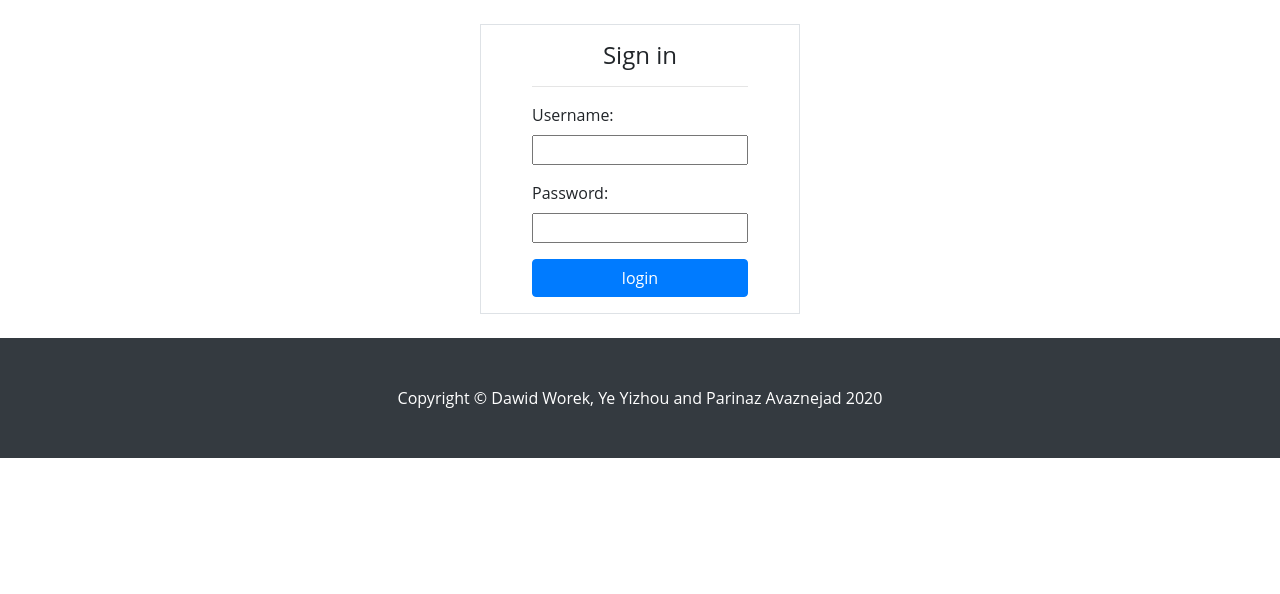
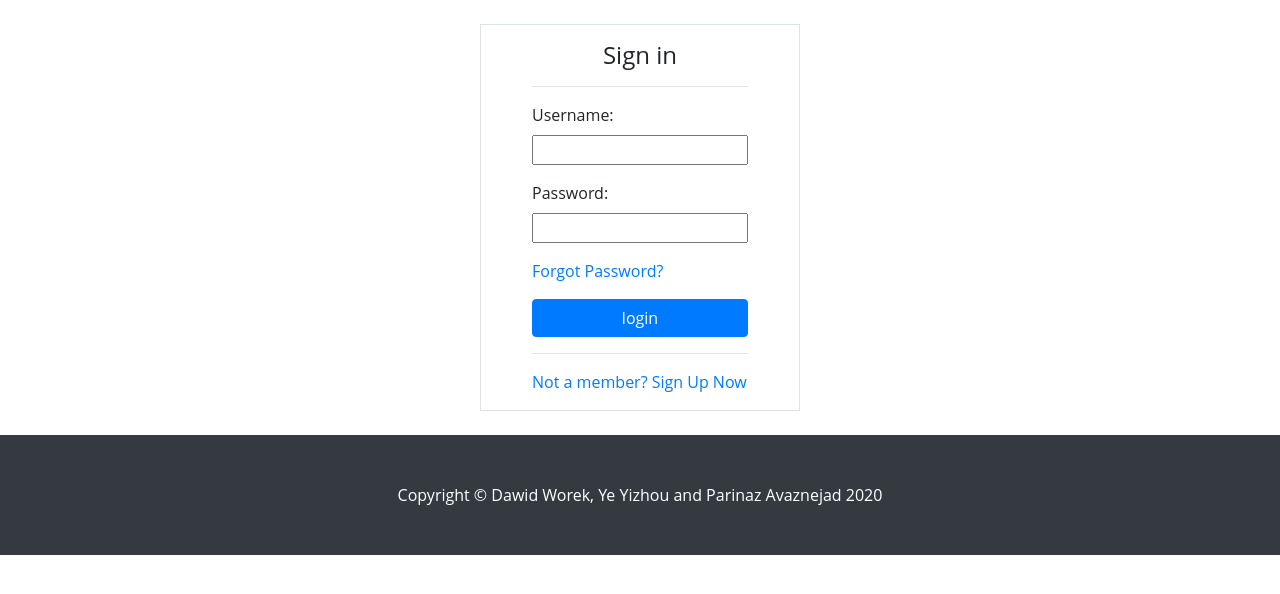
Before and after one commit to YizhouCodes/Web-Game-Store, a Django app: template store/templates/registration/login.html in a window 1280 px wide. Shown: the part 56-650 px from the top of the page. Run offline with Django 3.2, Linux system fonts and the light colour scheme; the template is opened without the code that fills it, so the values that code supplies are empty, except form fields; tables that the repository leaves empty hold one stand-in row (values such as "Sample post"); form fields are guessed from the names that the template uses; some libraries are stand-ins or nearby versions.

Commit message:
add register and forgot password to login

```diff
--- a/store/forms.py
+++ b/store/forms.py
@@ -6,7 +6,7 @@ class signUpFormPlayer(UserCreationForm):
 
 	class Meta:
 		model = GeneralUser
-		date_of_birth = forms.DateTimeField(input_formats=['%d/%m/%Y %H:%M'])
+		date_of_birth = forms.DateTimeField(initial="", input_formats=['%d/%m/%Y %H:%M'])
 
 		widgets = {
             'date_of_birth': forms.DateInput(attrs={"placeholder":"Date of birth", 'class':'datepicker'}),
--- a/store/templates/registration/login.html
+++ b/store/templates/registration/login.html
@@ -30,11 +30,13 @@
           		{{ form.password }}
         	</div>
       	</div>
-
+				<p><a href="{% url 'password_recovery' %}"> Forgot Password?</a> </p>
 		<div class="form-group">
         	<div class="">
           		<input type="submit" value="login" class="btn btn-primary btn-block">
         	</div>
+					<hr>
+					<p><a href="{% url 'register' %}">Not a member? Sign Up Now </a> </p>
       	</div>
 		<p><input type="hidden" name="next" value="{{ next }}"></p>
 	</form>
--- a/wsd_project/urls.py
+++ b/wsd_project/urls.py
@@ -28,7 +28,7 @@ urlpatterns = [
     path('accounts/signup/', register, name='register'),
     path('accounts/activate/<uidb64>/<token>/', activate, name='activate'),
     #path('accounts/signup_developer/',views.register_developer),
-    path('accounts/password_recovery/', password_recovery),
+    path('accounts/password_recovery/', password_recovery, name='password_recovery'),
     path('accounts/reset/<uidb64>/<token>/', reset, name='reset'),
     #path('reset/done/', views.password_reset_done),
     path('', index, name="home"),
```
